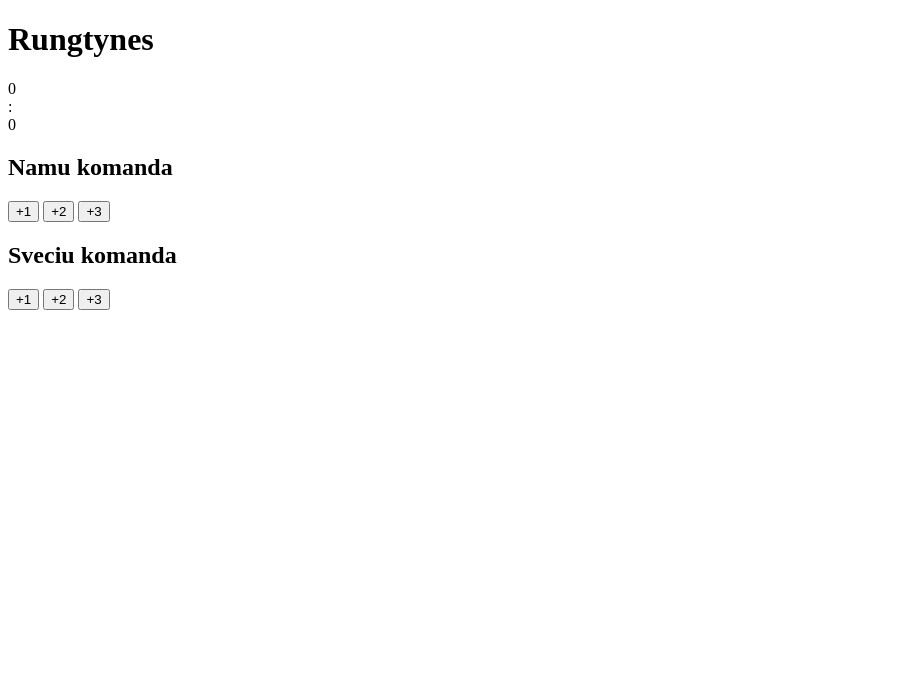
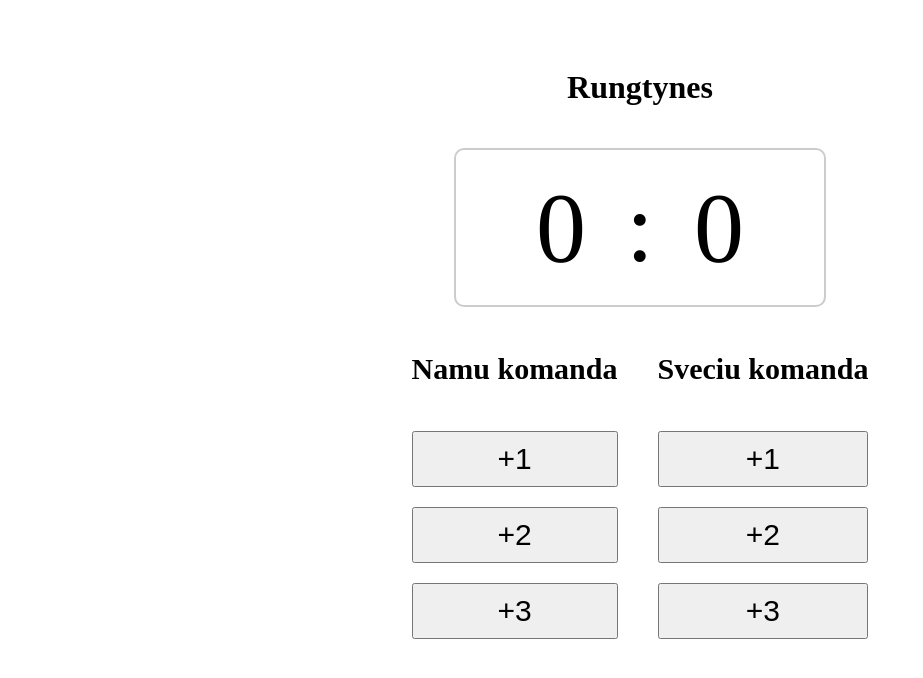
Before and after one commit to AndriusS0316/1-ND13, a website: page index.HTML in a window 1280 px wide. Shown: the whole page, without its empty margins (0-923 px from the left). Drawn offline with Linux system fonts and the light colour scheme.

Commit message:
20210718

```diff
--- a/index.HTML
+++ b/index.HTML
@@ -7,7 +7,37 @@
     <title>ND12</title>
 </head>
 <style>
-
+body {
+  display: flex;
+  flex-direction: column;
+  align-items: center;
+  gap: 20px;
+  padding: 40px;
+}
+.lenta {
+  display: flex;
+  gap: 40px;
+  padding: 20px 80px;
+  font-size: 100px;
+  border: 2px solid #ccc;
+  border-radius: 10px;
+}
+.aikstele {
+  display: flex;
+  gap: 40px;
+}
+h2 {
+  font-size: 30px;
+}
+form {
+  display: flex;
+  flex-direction: column;
+  gap: 20px;
+}
+button {
+  line-height: 50px;
+  font-size: 30px;
+}
 
 </style>
 <body>
```
